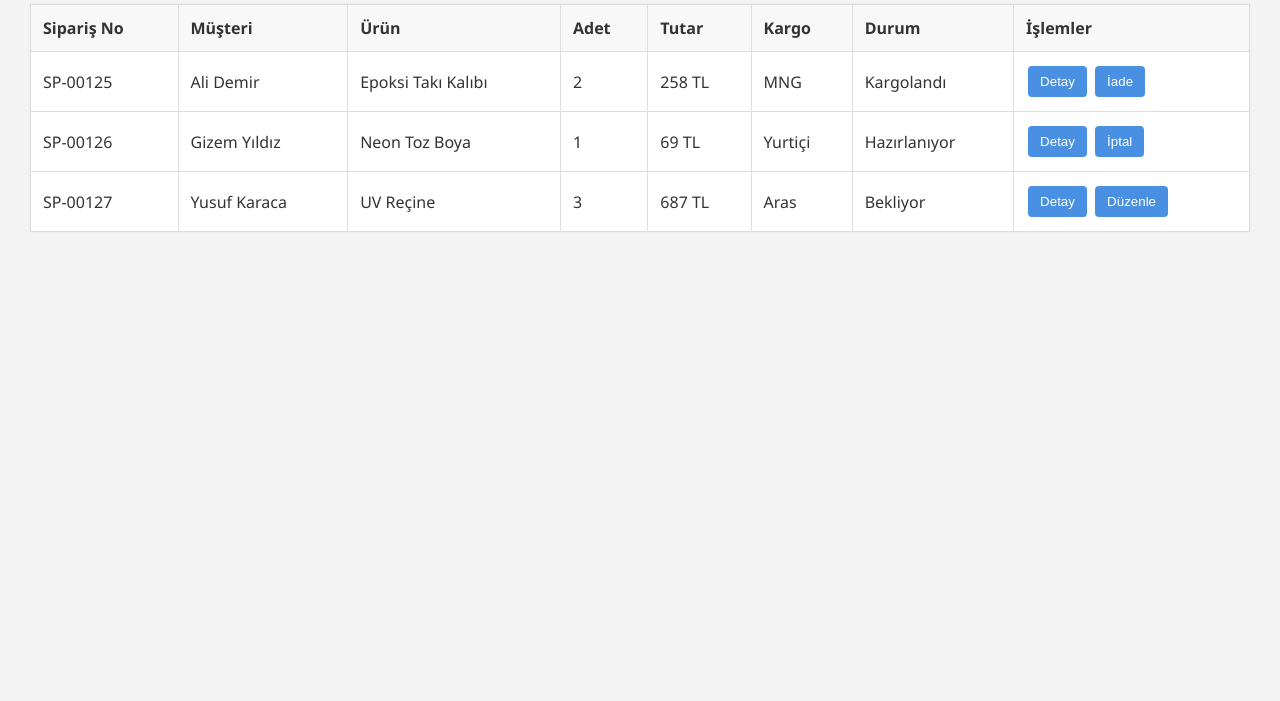
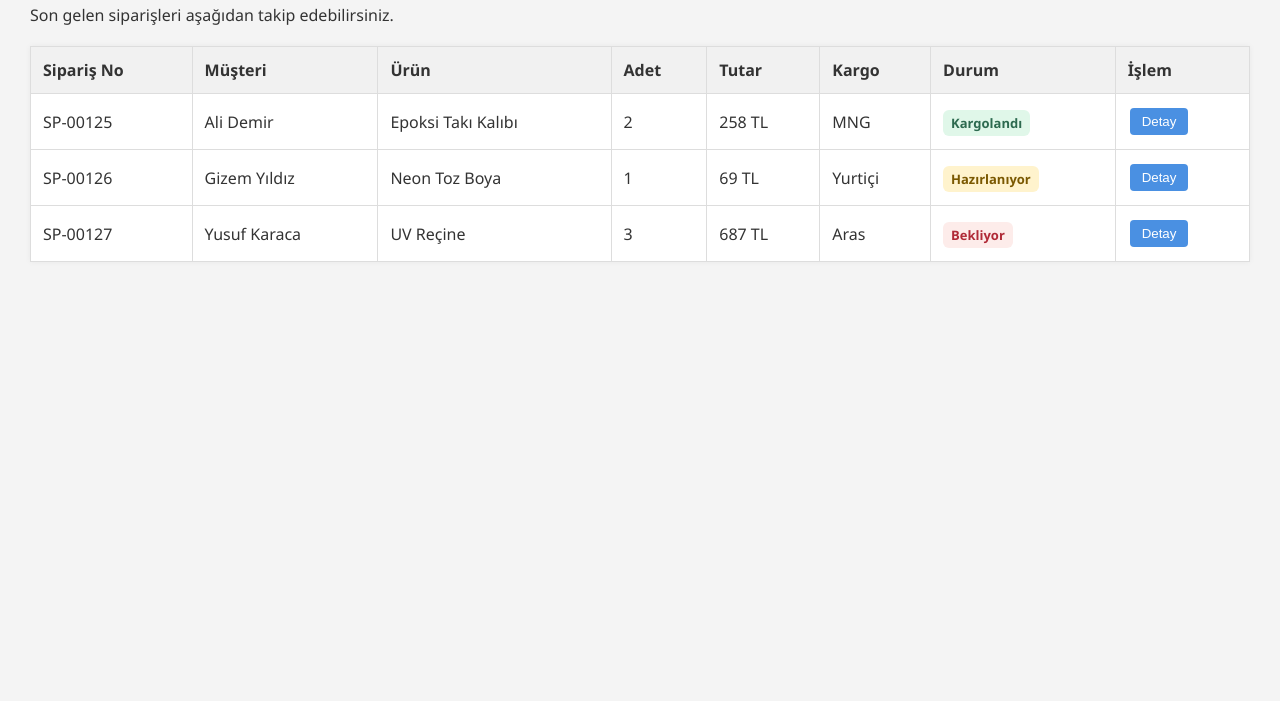
Before and after one commit to SnanCakmak/sirius-panel, a plain HTML site: page siparisler.html in a window 1280 px wide. Shown: the part 99-800 px from the top of the page. Drawn offline with Linux system fonts and the light colour scheme.

Commit message:
Update siparisler.html

```diff
--- a/siparisler.html
+++ b/siparisler.html
@@ -3,13 +3,73 @@
 <head>
   <meta charset="UTF-8" />
   <meta name="viewport" content="width=device-width, initial-scale=1.0"/>
-  <title>Siparişler – Sirius Panel</title>
+  <title>Sipariş Yönetimi – Sirius Panel</title>
   <link rel="stylesheet" href="assets/css/style.css" />
+  <style>
+    .order-table {
+      width: 100%;
+      border-collapse: collapse;
+      margin-top: 20px;
+      background-color: #fff;
+      box-shadow: 0 0 6px rgba(0, 0, 0, 0.05);
+    }
+
+    .order-table th,
+    .order-table td {
+      padding: 12px;
+      border: 1px solid #ddd;
+      text-align: left;
+    }
+
+    .order-table th {
+      background-color: #f1f1f1;
+    }
+
+    .order-table tr:hover {
+      background-color: #f9f9f9;
+    }
+
+    .badge {
+      padding: 4px 8px;
+      border-radius: 6px;
+      font-size: 13px;
+      font-weight: bold;
+    }
+
+    .kargolandı {
+      background-color: #e0f7e9;
+      color: #2d6a4f;
+    }
+
+    .hazırlanıyor {
+      background-color: #fff3cd;
+      color: #7a5800;
+    }
+
+    .bekliyor {
+      background-color: #fdecea;
+      color: #b02a37;
+    }
+
+    .order-table button {
+      background-color: #4a90e2;
+      color: #fff;
+      border: none;
+      padding: 6px 12px;
+      border-radius: 4px;
+      cursor: pointer;
+    }
+
+    .order-table button:hover {
+      background-color: #357abd;
+    }
+  </style>
 </head>
 <body>
-  <h1>📋 Sipariş Yönetimi</h1>
+  <h1>🧾 Sipariş Yönetimi</h1>
+  <p>Son gelen siparişleri aşağıdan takip edebilirsiniz.</p>
 
-  <table border="1" cellpadding="10" cellspacing="0" style="margin-top: 20px; width: 100%; background-color: white;">
+  <table class="order-table">
     <thead>
       <tr>
         <th>Sipariş No</th>
@@ -19,7 +79,7 @@
         <th>Tutar</th>
         <th>Kargo</th>
         <th>Durum</th>
-        <th>İşlemler</th>
+        <th>İşlem</th>
       </tr>
     </thead>
     <tbody>
@@ -30,11 +90,8 @@
         <td>2</td>
         <td>258 TL</td>
         <td>MNG</td>
-        <td>Kargolandı</td>
-        <td>
-          <button>Detay</button>
-          <button>İade</button>
-        </td>
+        <td><span class="badge kargolandı">Kargolandı</span></td>
+        <td><button>Detay</button></td>
       </tr>
       <tr>
         <td>SP-00126</td>
@@ -43,11 +100,8 @@
         <td>1</td>
         <td>69 TL</td>
         <td>Yurtiçi</td>
-        <td>Hazırlanıyor</td>
-        <td>
-          <button>Detay</button>
-          <button>İptal</button>
-        </td>
+        <td><span class="badge hazırlanıyor">Hazırlanıyor</span></td>
+        <td><button>Detay</button></td>
       </tr>
       <tr>
         <td>SP-00127</td>
@@ -56,11 +110,8 @@
         <td>3</td>
         <td>687 TL</td>
         <td>Aras</td>
-        <td>Bekliyor</td>
-        <td>
-          <button>Detay</button>
-          <button>Düzenle</button>
-        </td>
+        <td><span class="badge bekliyor">Bekliyor</span></td>
+        <td><button>Detay</button></td>
       </tr>
     </tbody>
   </table>
```
